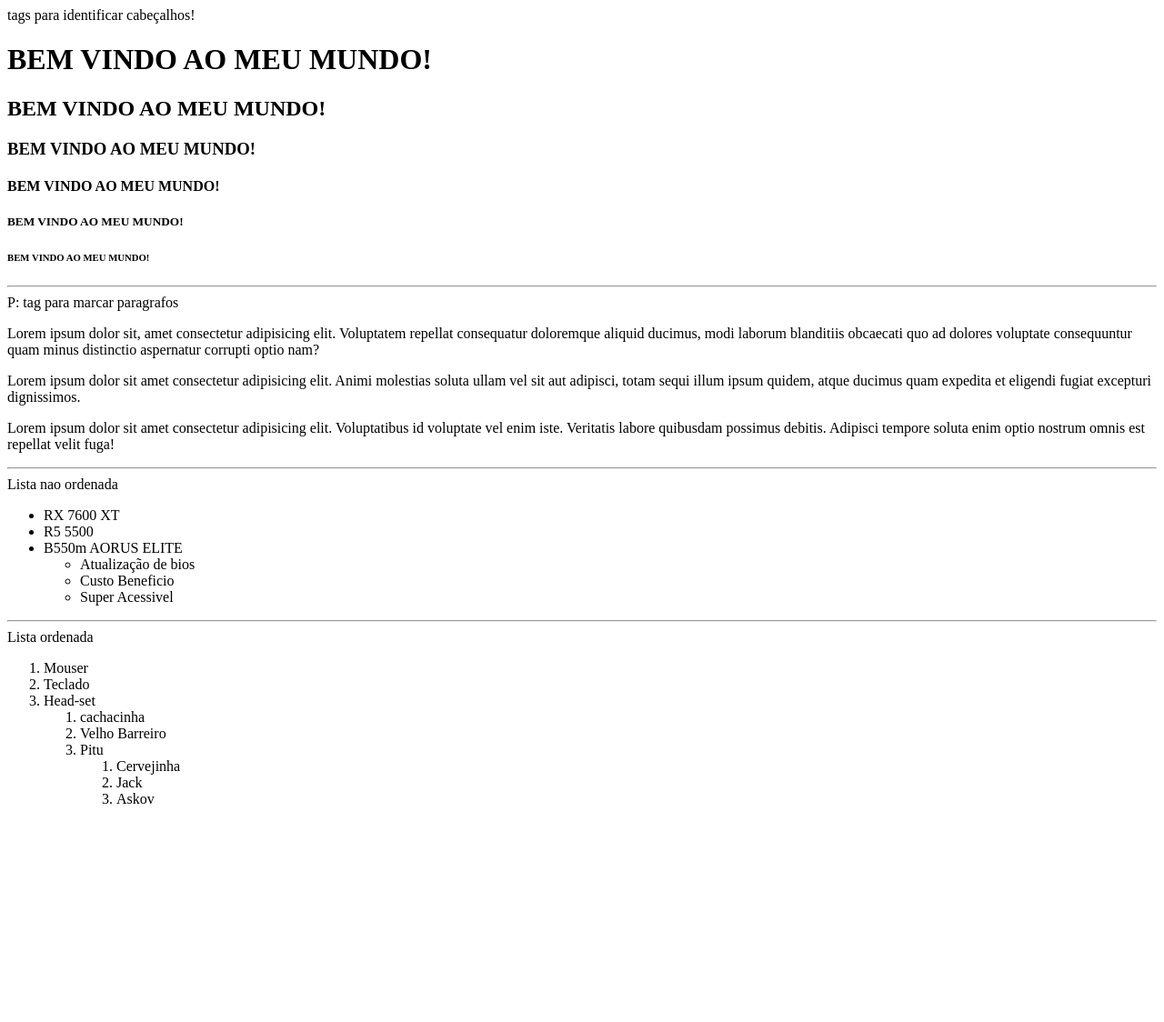
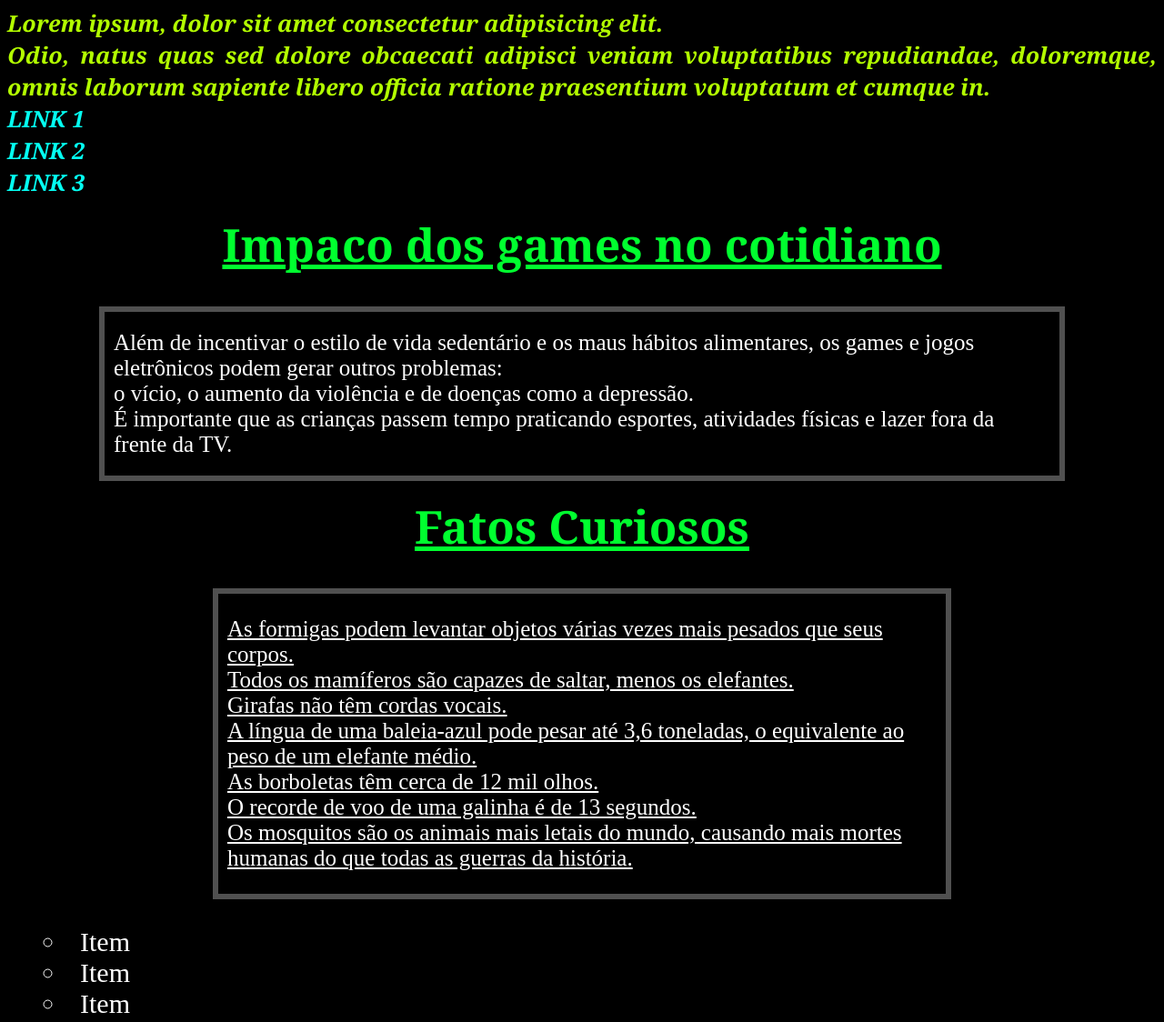
Before and after one commit to prozzin/intro1b24, a plain HTML site: page index.html in a window 1280 px wide. Shown: the whole page at 91% size. Before the commit the page ends 904 px from the top, so only its background shows below. Drawn offline with Linux system fonts and the light colour scheme.

Commit message:
Add files via upload

```diff
--- /dev/null
+++ b/1_arquivo_externo/style.css
@@ -0,0 +1,6 @@
+body{
+    background-color: #000000;
+    font-size: 35px;
+    text-align: center;
+    color: #fff;
+}
--- /dev/null
+++ b/CSS/1_arquivo_externo/style.css
@@ -0,0 +1,6 @@
+body{
+    background-color: #000000;
+    font-size: 35px;
+    text-align: center;
+    color: #fff;
+}
--- a/index.html
+++ b/index.html
@@ -1,61 +1,47 @@
 <!DOCTYPE html>
 <html lang="pt-br">
-
 <head>
     <meta charset="UTF-8">
     <meta name="viewport" content="width=device-width, initial-scale=1.0">
-    <title>Meu site</title>
+    <title>aula do dia 12/05</title>
+    <link rel="stylesheet" href="style.css">
+
 </head>
+<body>
+    <div class="texto">Lorem ipsum, dolor sit amet consectetur adipisicing elit. <br> Odio, natus quas sed dolore obcaecati adipisci veniam voluptatibus repudiandae, doloremque, omnis laborum sapiente libero officia ratione praesentium voluptatum et cumque in. <br>
 
-<body>
-    tags para identificar cabeçalhos!
-    <h1>BEM VINDO AO MEU MUNDO!</h1>
-    <h2>BEM VINDO AO MEU MUNDO!</h2>
-    <h3>BEM VINDO AO MEU MUNDO!</h3>
-    <h4>BEM VINDO AO MEU MUNDO!</h4>
-    <h5>BEM VINDO AO MEU MUNDO!</h5>
-    <h6>BEM VINDO AO MEU MUNDO!</h6>
+        <a href="#">Link 1</a> <br>
 
-    <hr>
-    P: tag para marcar paragrafos
-    <p> Lorem ipsum dolor sit, amet consectetur adipisicing elit. Voluptatem repellat consequatur doloremque aliquid
-        ducimus, modi laborum blanditiis obcaecati quo ad dolores voluptate consequuntur quam minus distinctio
-        aspernatur corrupti optio nam?</p>
-    <p>Lorem ipsum dolor sit amet consectetur adipisicing elit. Animi molestias soluta ullam vel sit aut adipisci, totam
-        sequi illum ipsum quidem, atque ducimus quam expedita et eligendi fugiat excepturi dignissimos.</p>
-    <p>Lorem ipsum dolor sit amet consectetur adipisicing elit. Voluptatibus id voluptate vel enim iste. Veritatis
-        labore quibusdam possimus debitis. Adipisci tempore soluta enim optio nostrum omnis est repellat velit fuga!</p>
-    <hr>
-    Lista nao ordenada
-    <ul>
-        <li>RX 7600 XT</li>
-        <li>R5 5500</li>
-        <li>B550m AORUS ELITE</li>
-        <ul>
-            <li>Atualização de bios</li>
-            <li>Custo Beneficio</li>
-            <li>Super Acessivel</li>
-        </ul>
+        <a href="#">Link 2</a> <br>
+
+        <a href="#">Link 3</a>
+    </div>
+    <div class="texto1">
+        <h1><u>Impaco dos games no cotidiano</u></h1>
+    </div>
+    <div class="borda1">
+        Além de incentivar o estilo de vida sedentário e os maus hábitos alimentares, os games e jogos eletrônicos podem gerar outros problemas: <br>o vício, o aumento da violência e de doenças como a depressão. <br> É importante que as crianças passem tempo praticando esportes, atividades físicas e lazer fora da frente da TV. <br>
+    </div>
+
+    <div class="texto2">
+        <h1> <u>Fatos Curiosos</u></h1>
+    </div>
+    <div class="borda2">
+      <u>
+            As formigas podem levantar objetos várias vezes mais pesados que seus corpos. <br>
+            Todos os mamíferos são capazes de saltar, menos os elefantes. <br>
+            Girafas não têm cordas vocais. <br>
+            A língua de uma baleia-azul pode pesar até 3,6 toneladas, o equivalente ao peso de um elefante médio. <br>
+            As borboletas têm cerca de 12 mil olhos. <br>
+            O recorde de voo de uma galinha é de 13 segundos. <br>
+           Os mosquitos são os animais mais letais do mundo, causando mais mortes humanas do que todas as guerras da história.
+      </u>
+    </div>
+    <ul class="lista">
+        <li>Item</li>
+        <li>Item</li>
+        <li>Item</li>
     </ul>
-    <hr>
-    Lista ordenada
-    <ol>
-        <li>Mouser</li>
-        <li>Teclado</li>
-        <li>Head-set</li>
-        <ol>
-            <li>cachacinha</li>
-            <li>Velho Barreiro</li>
-            <li>Pitu</li>
-
-            <ol>
-                <li>Cervejinha</li>
-                <li>Jack</li>
-                <li>Askov</li>
-            </ol>
-        <ol>
-    <ol>
 
 </body>
-
 </html>
--- /dev/null
+++ b/style.css
@@ -0,0 +1,94 @@
+body{
+    background-color: #000000;
+}
+.texto{
+    font-size: 25px;/*tamanho da fonte*/
+    line-height:35px;/*entre linhas*/
+    font-style: italic;/*estilo da fonte*/
+    color: #b3ff00;/*cor da fonte*/
+    font-weight: bold;/*largura da font*/
+    text-align: justify;/*alinhamento de texto */
+    font-family: Georgia, 'Times New Roman', Times, serif;
+}
+.texto a{
+    color:#04fff2;/*cor da fonte do link*/
+    text-decoration: none;
+    text-transform: uppercase;/*todas letras maiusculas*/
+    font-family: Georgia, 'Times New Roman', Times, serif;
+
+}
+.borda{
+    color: #ff0000;
+    width: 500px;
+    margin: 0 auto;
+    /*alinha a margem da pagina ao centro*/
+    border: 5px solid #ffffff;
+    /*tamanho e cor da margem*/
+    font-family: Georgia, 'Times New Roman', Times, serif;
+    font-size: 25px;
+
+}
+.texto1{
+    color: #f00;
+    font-size: 25px;
+    font-family: Georgia, 'Times New Roman', Times, serif;
+    font-weight: bold;
+    text-align:center;
+    line-height: 35px;
+}
+.texto1 h1{
+    color: #00ff2f;
+}
+.borda1{
+    margin: 0 auto;
+    border: 6px solid #505050;
+    color: rgb(255, 255, 255);
+    font-size: 25px;
+    text-align: left;
+    width: 1000px;
+    margin-top: 50px;
+    /*variaçoes : top, left, right, bottom*/
+    padding-top: 20px;
+    padding-bottom: 20px;
+    padding-right: 40px;
+    padding-left: 10px;
+}
+
+.texto2{
+
+    color: rgb(255, 255, 255);
+    font-size: 25px;
+    font-family: Georgia, 'Times New Roman', Times, serif;
+    font-weight: bold;
+    text-align:center;
+    line-height: 35px;
+
+}
+.texto2 h1{
+    color: #00ff2f;
+
+}
+.borda2 {
+    margin: 0 auto;
+    border: 6px solid #505050;
+    color: rgb(255, 255, 255);
+    font-size: 25px;
+    text-align: left;
+    width: 750px;
+    margin-top: 50px;
+    /*variaçoes : top, left, right, bottom*/
+    padding-top: 25px;
+    padding-bottom: 25px;
+    padding-right: 40px;
+    padding-left: 10px;
+}
+.lista{
+    list-style-position: inside;
+    /*posição do marcador, inside/outside*/
+    color: rgb(255, 255, 255);
+    text-align: left;
+    font-size: 30px;
+    list-style-type: circle;
+    /*tres estilos : disc, circle, square, decimal*/
+
+}
```
Also changed, not shown: 1_arquivo_externo/index.html (added, +13 -0 lines), 1_index.html (added, +56 -0 lines), 2_DOC/index.html (added, +20 -0 lines), 2_pre.html (added, +20 -0 lines), 3_divs.html (added, +16 -0 lines), 3_inline/index.html (added, +16 -0 lines), 4_inline.html (added, +16 -0 lines), 5_atributos.html (added, +30 -0 lines), CSS/1_arquivo_externo/index.html (added, +13 -0 lines), CSS/2_DOC/index.html (added, +20 -0 lines), CSS/3_inline/index.html (added, +16 -0 lines), FORMS/index.html (+43 -0 lines).
